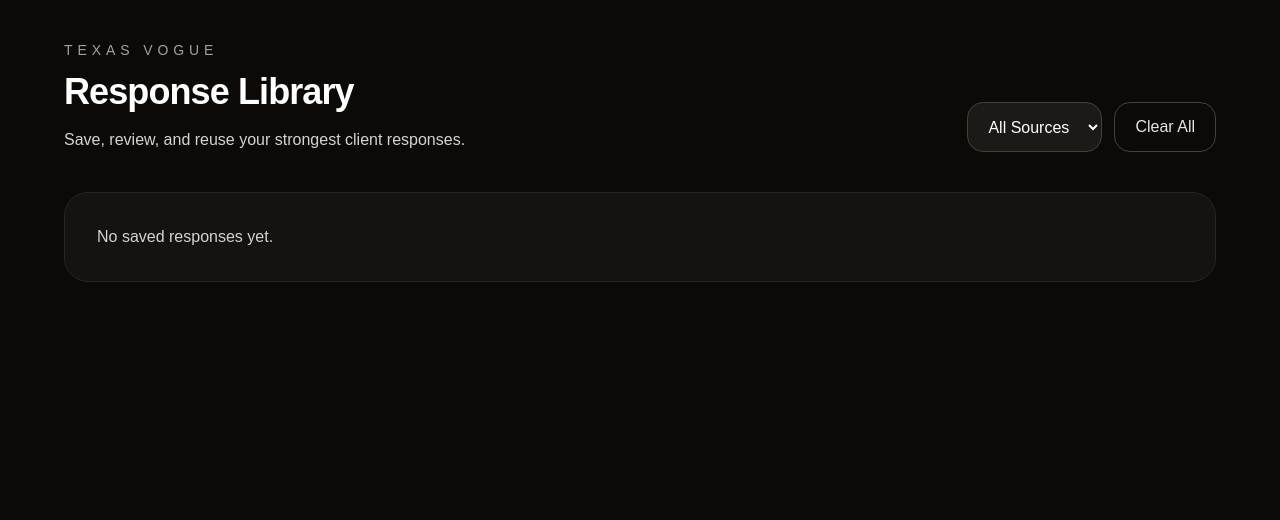
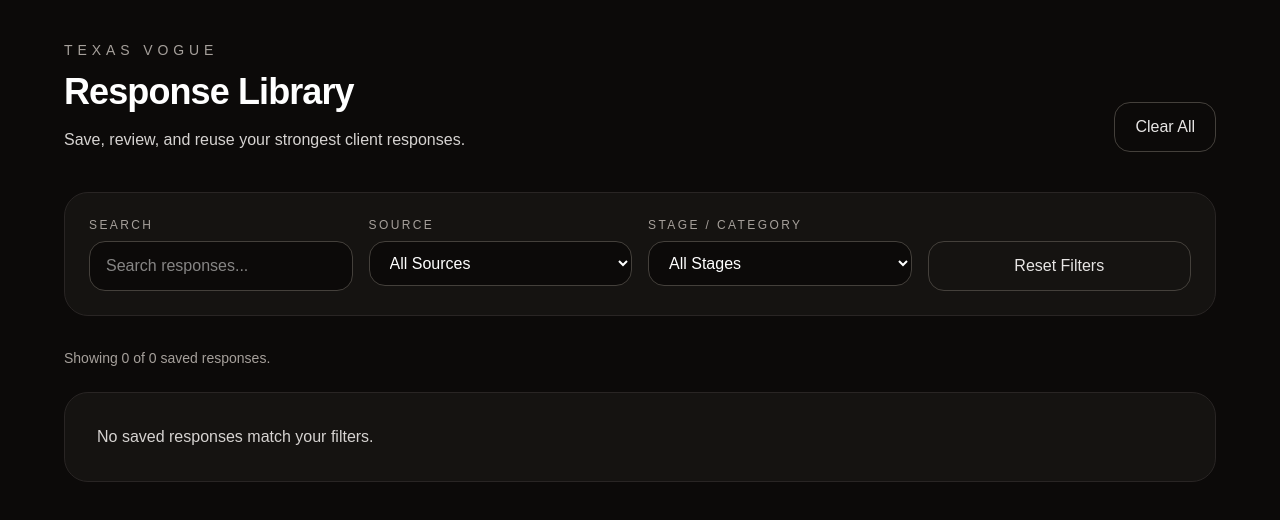
Before and after one commit to devorah16-ui/tvp-app, a Next.js app: page /library in a window 1280 px wide. Shown: the top 520 px of the page. Built offline with nearby package versions, Linux system fonts and the light colour scheme.

Commit message:
Add filters to response library

```diff
--- a/app/library/page.tsx
+++ b/app/library/page.tsx
@@ -4,7 +4,7 @@ import { useEffect, useMemo, useState } from "react";
 
 type SavedResponse = {
   id: string;
-  source: "dashboard" | "coaching";
+  source: "dashboard" | "coaching" | "scripts";
   title: string;
   clientMessage: string;
   response: string;
@@ -18,11 +18,16 @@ const STORAGE_KEY = "tvp-response-library";
 
 export default function ResponseLibraryPage() {
   const [items, setItems] = useState<SavedResponse[]>([]);
-  const [filter, setFilter] = useState<"all" | "dashboard" | "coaching">("all");
+  const [sourceFilter, setSourceFilter] = useState<
+    "all" | "dashboard" | "coaching" | "scripts"
+  >("all");
+  const [stageFilter, setStageFilter] = useState("all");
+  const [searchTerm, setSearchTerm] = useState("");
 
   useEffect(() => {
     const raw = localStorage.getItem(STORAGE_KEY);
     if (!raw) return;
+
     try {
       const parsed = JSON.parse(raw) as SavedResponse[];
       setItems(parsed);
@@ -31,10 +36,40 @@ export default function ResponseLibraryPage() {
     }
   }, []);
 
+  const stageOptions = useMemo(() => {
+    const uniqueStages = Array.from(
+      new Set(
+        items
+          .map((item) => item.stage?.trim())
+          .filter((stage): stage is string => Boolean(stage))
+      )
+    ).sort((a, b) => a.localeCompare(b));
+
+    return uniqueStages;
+  }, [items]);
+
   const filteredItems = useMemo(() => {
-    if (filter === "all") return items;
-    return items.filter((item) => item.source === filter);
-  }, [items, filter]);
+    return items.filter((item) => {
+      const matchesSource =
+        sourceFilter === "all" ? true : item.source === sourceFilter;
+
+      const matchesStage =
+        stageFilter === "all" ? true : item.stage === stageFilter;
+
+      const search = searchTerm.trim().toLowerCase();
+
+      const matchesSearch =
+        !search ||
+        item.title.toLowerCase().includes(search) ||
+        item.clientMessage.toLowerCase().includes(search) ||
+        item.response.toLowerCase().includes(search) ||
+        (item.stage || "").toLowerCase().includes(search) ||
+        (item.toneDirection || "").toLowerCase().includes(search) ||
+        (item.riskLevel || "").toLowerCase().includes(search);
+
+      return matchesSource && matchesStage && matchesSearch;
+    });
+  }, [items, sourceFilter, stageFilter, searchTerm]);
 
   function handleDelete(id: string) {
     const next = items.filter((item) => item.id !== id);
@@ -53,10 +88,16 @@ export default function ResponseLibraryPage() {
     alert("Response copied.");
   }
 
+  function handleResetFilters() {
+    setSourceFilter("all");
+    setStageFilter("all");
+    setSearchTerm("");
+  }
+
   return (
     <main className="min-h-screen bg-stone-950 text-white px-6 py-10">
       <div className="mx-auto max-w-6xl">
-        <div className="mb-10 flex flex-col gap-4 md:flex-row md:items-end md:justify-between">
+        <div className="mb-10 flex flex-col gap-4 lg:flex-row lg:items-end lg:justify-between">
           <div>
             <p className="text-sm uppercase tracking-[0.35em] text-stone-400">
               Texas Vogue
@@ -69,31 +110,84 @@ export default function ResponseLibraryPage() {
             </p>
           </div>
 
-          <div className="flex flex-wrap gap-3">
+          <button
+            onClick={handleClearAll}
+            className="rounded-2xl border border-stone-700 px-5 py-3 text-stone-200"
+          >
+            Clear All
+          </button>
+        </div>
+
+        <div className="mb-8 grid gap-4 rounded-3xl border border-stone-800 bg-stone-900/60 p-6 md:grid-cols-2 xl:grid-cols-4">
+          <div>
+            <label className="mb-2 block text-xs uppercase tracking-[0.2em] text-stone-400">
+              Search
+            </label>
+            <input
+              type="text"
+              value={searchTerm}
+              onChange={(e) => setSearchTerm(e.target.value)}
+              placeholder="Search responses..."
+              className="w-full rounded-2xl border border-stone-700 bg-stone-950 px-4 py-3 text-white outline-none"
+            />
+          </div>
+
+          <div>
+            <label className="mb-2 block text-xs uppercase tracking-[0.2em] text-stone-400">
+              Source
+            </label>
             <select
-              value={filter}
+              value={sourceFilter}
               onChange={(e) =>
-                setFilter(e.target.value as "all" | "dashboard" | "coaching")
+                setSourceFilter(
+                  e.target.value as "all" | "dashboard" | "coaching" | "scripts"
+                )
               }
-              className="rounded-2xl border border-stone-700 bg-stone-900 px-4 py-3 text-white"
+              className="w-full rounded-2xl border border-stone-700 bg-stone-950 px-4 py-3 text-white"
             >
               <option value="all">All Sources</option>
               <option value="dashboard">Dashboard</option>
               <option value="coaching">Coaching</option>
+              <option value="scripts">Scripts</option>
             </select>
+          </div>
 
+          <div>
+            <label className="mb-2 block text-xs uppercase tracking-[0.2em] text-stone-400">
+              Stage / Category
+            </label>
+            <select
+              value={stageFilter}
+              onChange={(e) => setStageFilter(e.target.value)}
+              className="w-full rounded-2xl border border-stone-700 bg-stone-950 px-4 py-3 text-white"
+            >
+              <option value="all">All Stages</option>
+              {stageOptions.map((stage) => (
+                <option key={stage} value={stage}>
+                  {stage}
+                </option>
+              ))}
+            </select>
+          </div>
+
+          <div className="flex items-end">
             <button
-              onClick={handleClearAll}
-              className="rounded-2xl border border-stone-700 px-5 py-3 text-stone-200"
+              onClick={handleResetFilters}
+              className="w-full rounded-2xl border border-stone-700 px-5 py-3 text-stone-200"
             >
-              Clear All
+              Reset Filters
             </button>
           </div>
         </div>
 
+        <div className="mb-6 text-sm text-stone-400">
+          Showing {filteredItems.length} of {items.length} saved response
+          {items.length === 1 ? "" : "s"}.
+        </div>
+
         {filteredItems.length === 0 ? (
           <div className="rounded-3xl border border-stone-800 bg-stone-900/60 p-8 text-stone-300">
-            No saved responses yet.
+            No saved responses match your filters.
           </div>
         ) : (
           <div className="grid gap-5">
@@ -108,7 +202,11 @@ export default function ResponseLibraryPage() {
                   <div className="flex flex-col gap-4 md:flex-row md:items-start md:justify-between">
                     <div>
                       <p className="text-xs uppercase tracking-[0.25em] text-stone-400">
-                        {item.source === "dashboard" ? "Dashboard" : "Coaching"}
+                        {item.source === "dashboard"
+                          ? "Dashboard"
+                          : item.source === "coaching"
+                          ? "Coaching"
+                          : "Scripts"}
                       </p>
                       <h2 className="mt-2 text-2xl font-medium">{item.title}</h2>
                       <p className="mt-2 text-sm text-stone-400">
@@ -135,7 +233,7 @@ export default function ResponseLibraryPage() {
                   <div className="mt-5 grid gap-4 md:grid-cols-3">
                     <div className="rounded-2xl border border-stone-800 bg-stone-950/50 p-4">
                       <p className="text-xs uppercase tracking-[0.2em] text-stone-400">
-                        Stage
+                        Stage / Category
                       </p>
                       <p className="mt-2 text-stone-100">
                         {item.stage || "—"}
```
